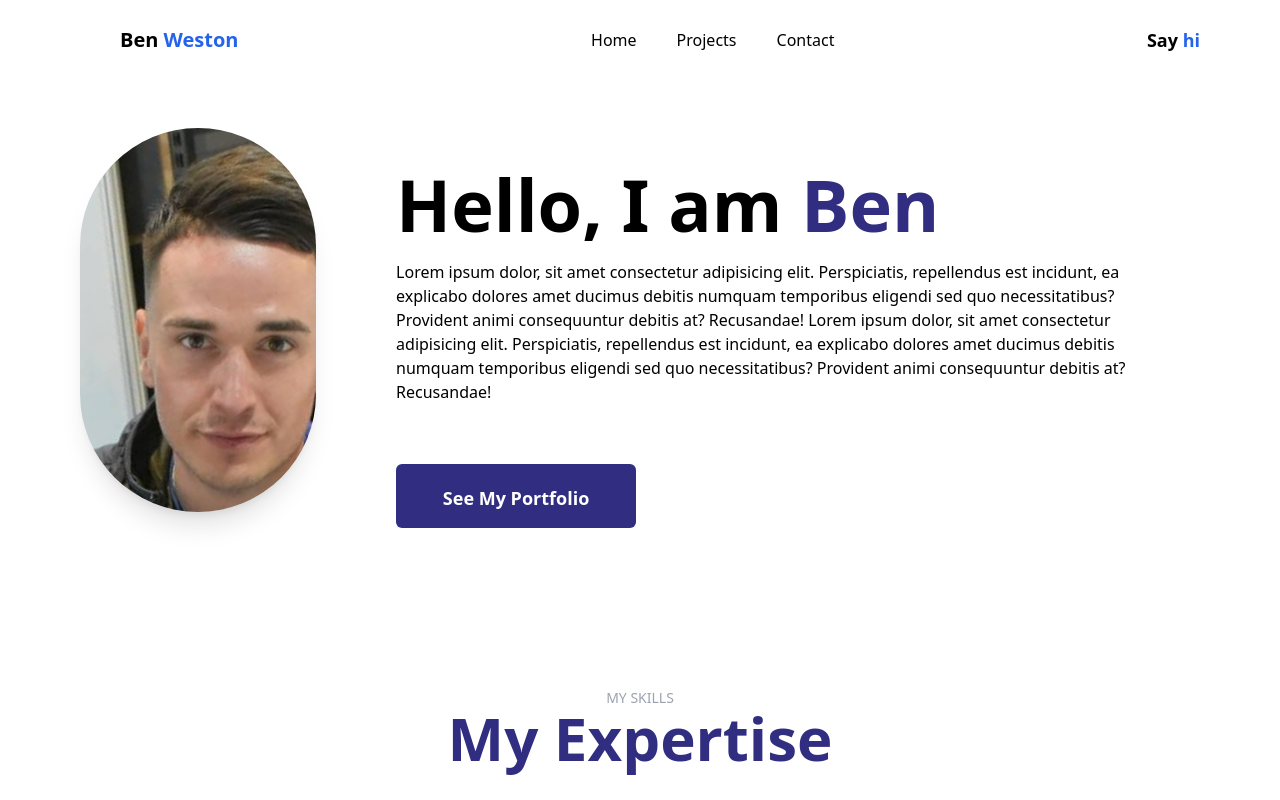
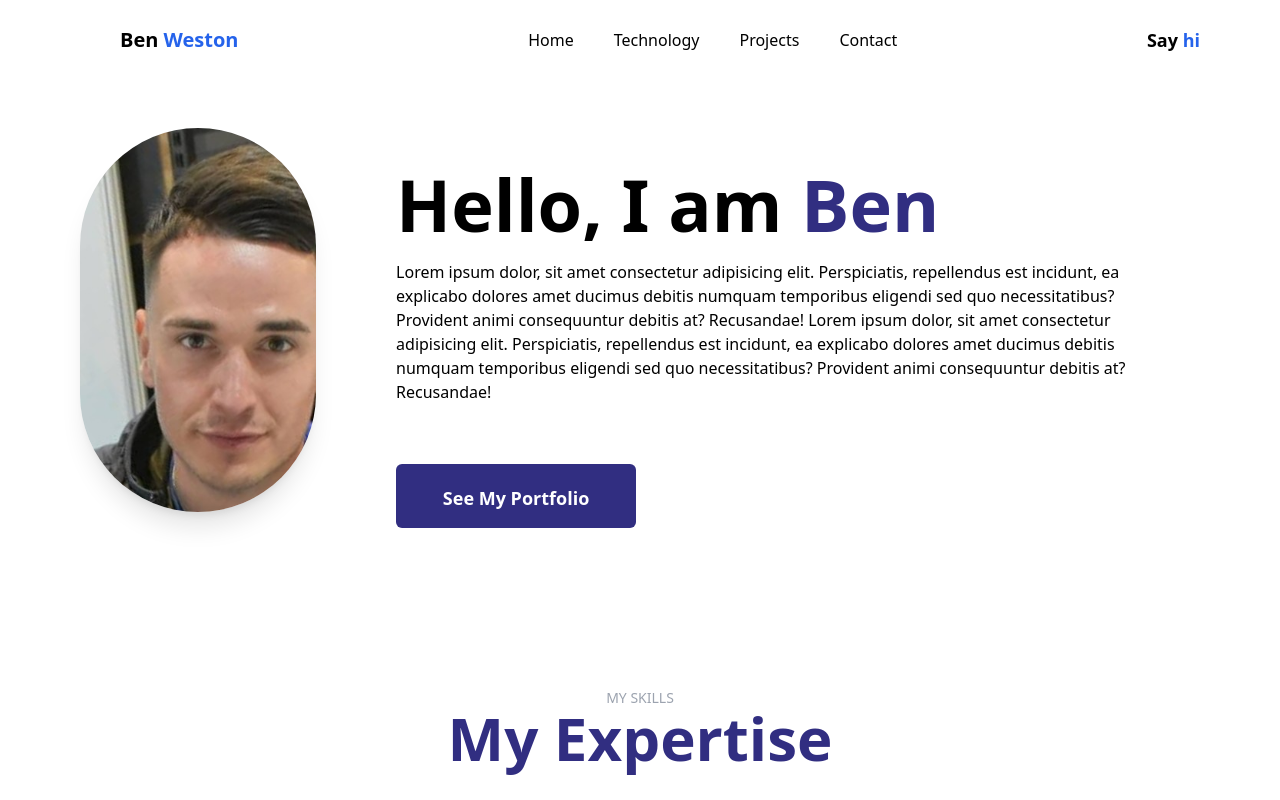
Before and after one commit to benwestondigital/next-portfolio, a Next.js app: page / in a window 1280 px wide. Shown: the top 800 px of the page. Built offline with nearby package versions, Linux system fonts and the light colour scheme.

Commit message:
add navbar tech section

```diff
--- a/components/Navbar.jsx
+++ b/components/Navbar.jsx
@@ -29,6 +29,16 @@ const Navbar = () => {
                     className='cursor-pointer hover:text-blue-600 px-3 py-2 text-md'
                   >
                     Home
+                  </Link>
+                  <Link
+                    activeClass='tech'
+                    to='tech'
+                    smooth={true}
+                    offset={50}
+                    duration={500}
+                    className='cursor-pointer hover:text-blue-600 px-3 py-2 text-md'
+                  >
+                    Technology
                   </Link>
                   <Link
                     activeClass='projects'
```
